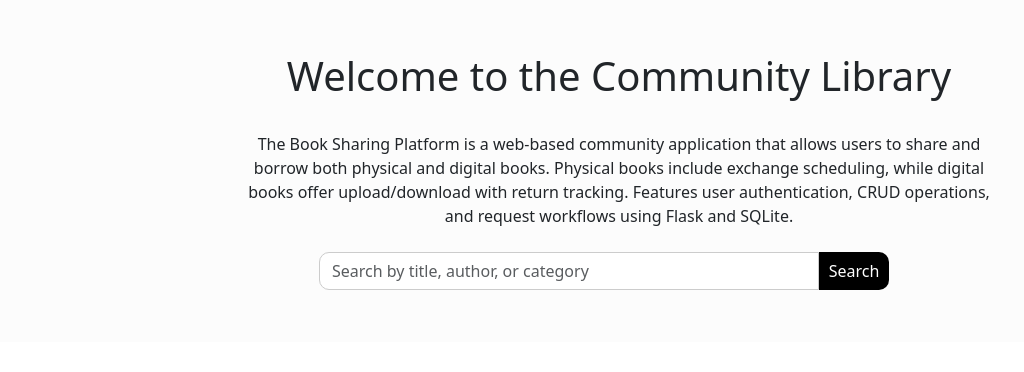
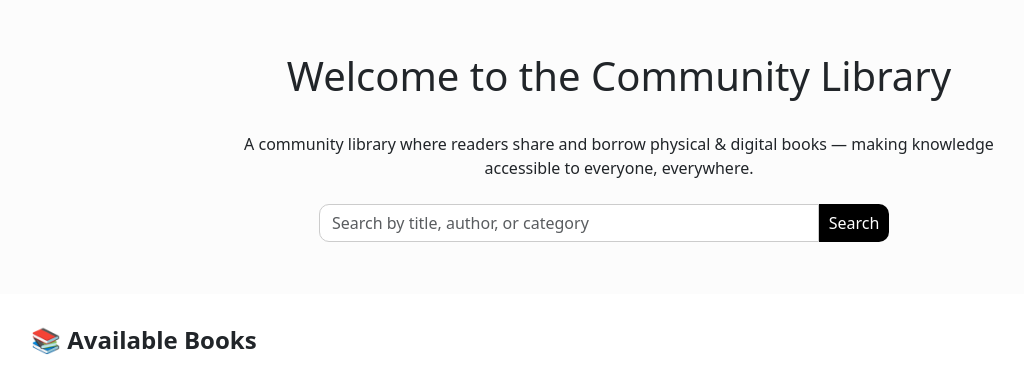
Before and after one commit to ranaayyaz/book-sharing-platform, a Flask app: page / in a window 1280 px wide. Shown: the part 51-423 px from the top of the page, without its empty margins (21-1045 px from the left). Run offline with Flask 3, Linux system fonts and the light colour scheme; data comes from the database, SQL or seed files in the repository; some libraries are stand-ins or nearby versions.

Commit message:
Hero text replaced with short tagline

```diff
--- a/templates/index.html
+++ b/templates/index.html
@@ -24,10 +24,8 @@
     {% endif %}
 
     <div class="description-container">
-      <p>The Book Sharing Platform is a web-based community application that allows users to share and borrow both
-        physical and digital books. Physical books include exchange scheduling, while digital books offer
-        upload/download with return tracking. Features user authentication, CRUD operations, and request workflows using
-        Flask and SQLite.</p>
+      <p>A community library where readers share and borrow physical &amp; digital books — making knowledge
+        accessible to everyone, everywhere.</p>
     </div>
 
     <div class="search-box">
```
